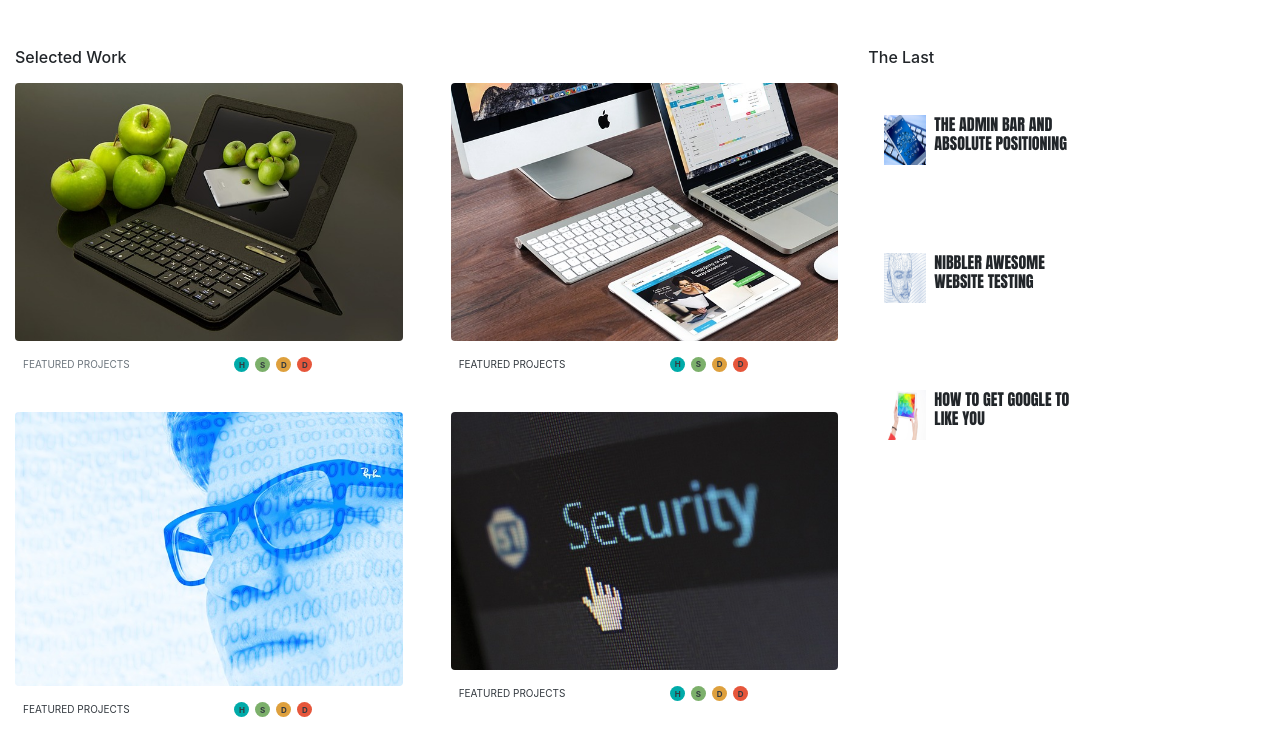
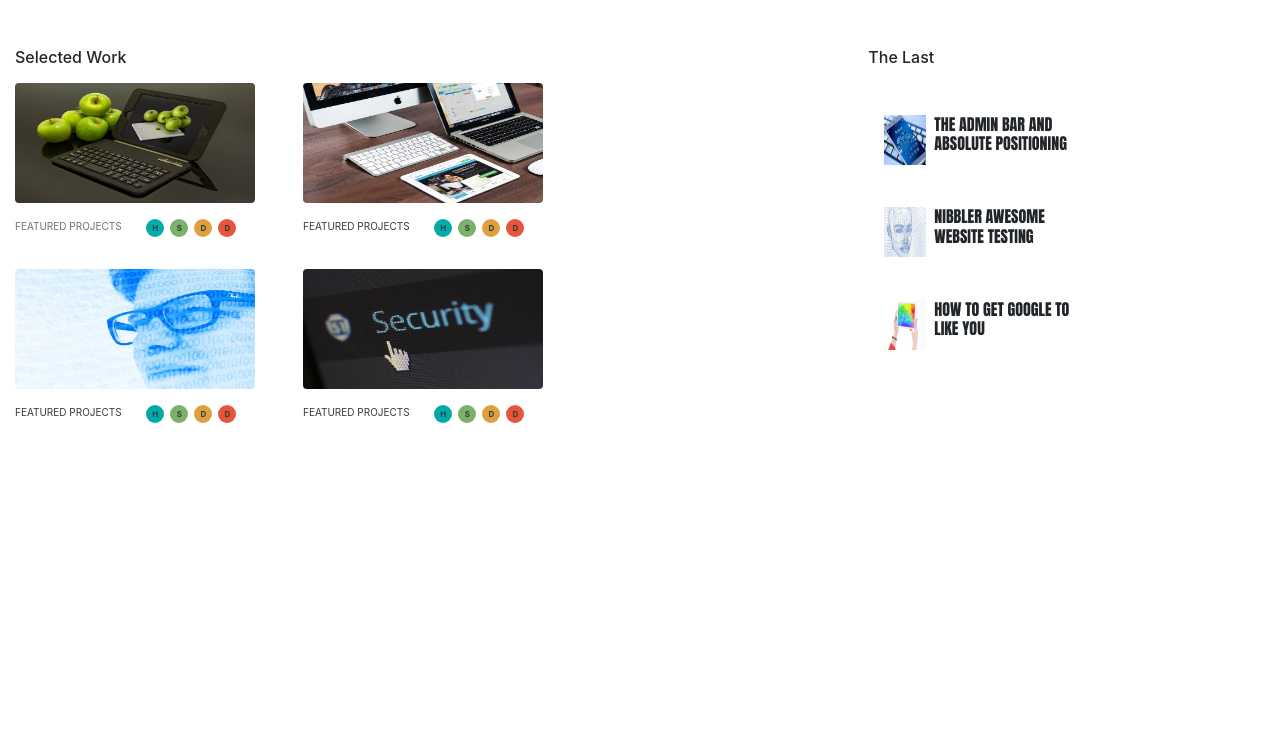
Before and after one commit to 28-png/codeup-web-exercises, a PHP site: page /bootstrap-prac.html in a window 1280 px wide. Shown: the top 756 px of the page. Run offline with PHP 8.4, Linux system fonts and the light colour scheme.

Commit message:
added file

```diff
--- a/bootstrap-prac.html
+++ b/bootstrap-prac.html
@@ -18,12 +18,12 @@
                     <div class="d-flex align-content-center">
 
                         <figure class="figure mr-5">
-                            <img src="img/apple-ipad copy.jpg" class="figure-img img-fluid rounded"
+                            <img src="img/apple-ipad copy.jpg" class="figure-img img-fluid rounded img-size"
                                  alt="A generic square placeholder image with rounded corners in a figure.">
                             <figcaption class="figure-caption">
                                 <!--start of feature and pills pic 4-->
                                 <div class="d-flex mb-3">
-                                 <div class="mr-auto p-2 body-text">FEATURED PROJECTS</div>
+                                 <div class="mr-auto pt-2 body-text">FEATURED PROJECTS</div>
                                     <span class="mr-auto pt-2">
                                     <span class="badge badge-pill text-dark red">D</span>
                                     <span class="badge badge-pill text-dark yellow">D</span>
@@ -38,12 +38,12 @@
                         <!--                mac pic-->
 
                         <figure class="figure">
-                            <img src="img/macbook copy.jpg" class="figure-img img-fluid rounded"
+                            <img src="img/macbook copy.jpg" class="figure-img img-fluid rounded img-size"
                                  alt="A generic square placeholder image with rounded corners in a figure.">
                             <figcaption class="figure-caption">
                                 <!--start of feature and pills pic 4-->
                                 <div class="d-flex bd-highlight mb-3">
-                                    <div class=" mr-auto p-2 text-dark body-text">FEATURED PROJECTS</div>
+                                    <div class=" mr-auto pt-2 text-dark body-text">FEATURED PROJECTS</div>
                                     <span class="mr-auto pt-2 bd-highlight">
                                     <span class="badge badge-pill text-dark red">D</span>
                                     <span class="badge badge-pill text-dark yellow">D</span>
@@ -59,12 +59,12 @@
                     <!--                man pic-->
                     <div class="d-flex align-content-center">
                         <figure class="figure mr-5">
-                            <img src="img/man copy.jpg" class="figure-img img-fluid rounded"
+                            <img src="img/man copy.jpg" class="figure-img img-fluid rounded img-size"
                                  alt="A generic square placeholder image with rounded corners in a figure.">
                             <figcaption class="figure-caption">
                                 <!--start of feature and pills pic 4-->
                                 <div class="d-flex bd-highlight mb-3">
-                                    <div class="mr-auto p-2 text-dark body-text">FEATURED PROJECTS</div>
+                                    <div class="mr-auto pt-2 text-dark body-text">FEATURED PROJECTS</div>
                                     <span class="mr-auto pt-2 bd-highlight">
                                     <span class="badge badge-pill text-dark red">D</span>
                                     <span class="badge badge-pill text-dark yellow">D</span>
@@ -78,12 +78,12 @@
                         <!--                end man pic-->
                         <!--                start sec pic-->
                         <figure class="figure">
-                            <img src="img/security copy.jpg" class="figure-img img-fluid rounded"
+                            <img src="img/security copy.jpg" class="figure-img img-fluid rounded img-size"
                                  alt="A generic square placeholder image with rounded corners in a figure.">
                             <figcaption class="figure-caption">
                                 <!--start of feature and pills pic 4-->
                                 <div class="d-flex bd-highlight mb-3">
-                                    <div class="mr-auto p-2 text-dark body-text">FEATURED PROJECTS</div>
+                                    <div class="mr-auto pt-2 text-dark body-text">FEATURED PROJECTS</div>
                                     <span class="mr-auto pt-2 bd-highlight">
                                         <span class="badge badge-pill text-dark red">D</span>
                                         <span class="badge badge-pill text-dark yellow">D</span>
--- a/css/bootstrap-prac.css
+++ b/css/bootstrap-prac.css
@@ -86,8 +86,8 @@ li{
     /* margin-bottom: 50px;*/
 }
 #custom .badge{
-    height:15px;
-    width:15px;
+    height:18px;
+    width:18px;
     display: flex;
     justify-content: center;
    flex-direction: column;
@@ -106,3 +106,8 @@ li{
 #custom .size {
     font-size: x-small;
 }
+
+#custom .img-size {
+    height: 120px;
+    width: 240px;
+}
--- a/moriningWarmups.html
+++ b/moriningWarmups.html
@@ -81,8 +81,10 @@
                 }
             }
 
-            console.log(great(11));
-            console.log(great(9))
+           console.log(great(11));
+            console.log(great(9));
+
+
         </script>
     </body>
 </html>
```
